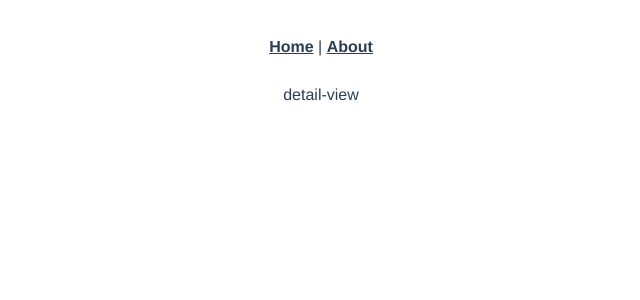
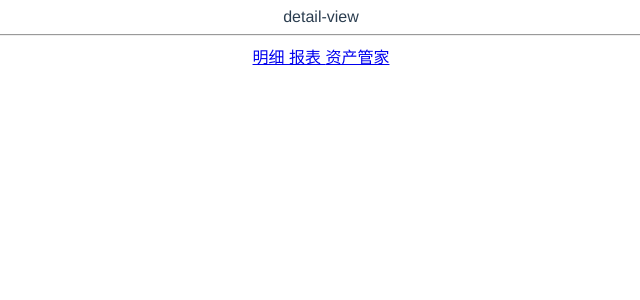
Before and after one commit to donghao-doc/KeepAccount, a Vue app: page /#/detail in a window 1280 px wide. Shown: the top 300 px of the page, without its empty margins (319-959 px from the left). Built offline with nearby package versions, Linux system fonts and the light colour scheme.

Commit message:
根据路由配置动态渲染导航栏内容

```diff
--- a/src/App.vue
+++ b/src/App.vue
@@ -1,12 +1,32 @@
 <template>
   <div id="app">
-    <nav>
-      <router-link to="/">Home</router-link> |
-      <router-link to="/about">About</router-link>
-    </nav>
     <router-view/>
+    <hr>
+    <router-link v-for="item in routes" :key="item.name" :to="item.path">
+      {{ item.meta.title }}
+    </router-link>
   </div>
 </template>
+
+<script>
+export default {
+  data() {
+    return {
+      routes: []
+    }
+  },
+  mounted() {
+    this.transRouteToNav()
+  },
+  methods: {
+    transRouteToNav() {
+      const routes = this.$router.options.routes.filter(item => item.meta !== null && item.meta !== undefined)
+      routes.sort((a, b) => a.meta.position - b.meta.position)
+      this.routes = routes
+    }
+  }
+}
+</script>
 
 <style lang="scss">
 #app {
@@ -16,17 +36,4 @@
   text-align: center;
   color: #2c3e50;
 }
-
-nav {
-  padding: 30px;
-
-  a {
-    font-weight: bold;
-    color: #2c3e50;
-
-    &.router-link-exact-active {
-      color: #42b983;
-    }
-  }
-}
 </style>
```
